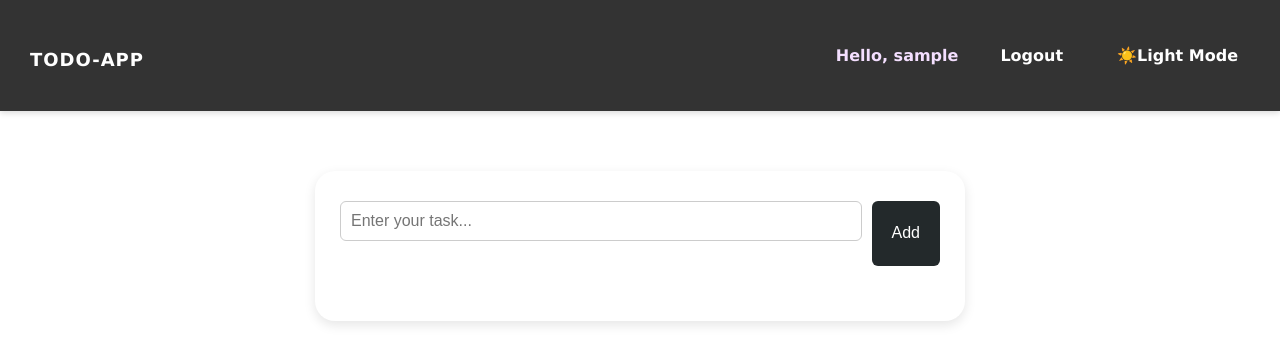
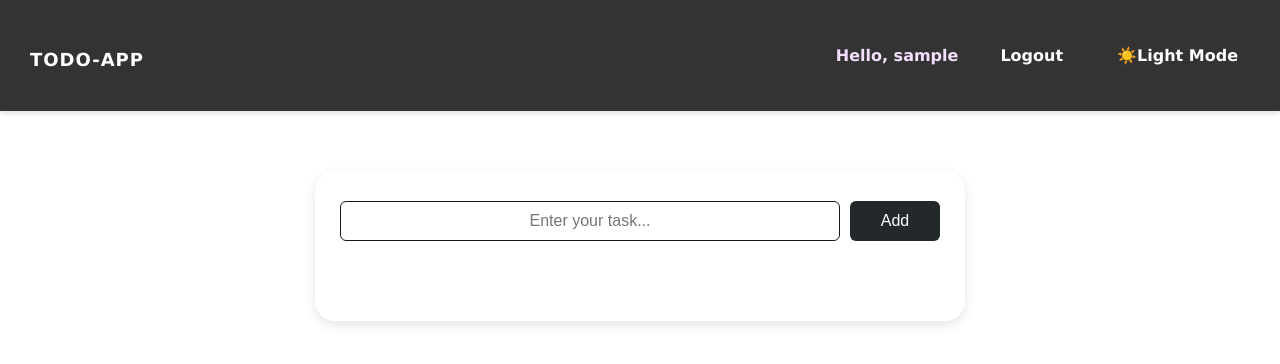
Before and after one commit to Kavya-N03/Todo-App, a Django app: page / in a window 1280 px wide. Shown: the top 364 px of the page. Run offline with Django 4.2, Linux system fonts and the light colour scheme; the visitor is signed in with stand-in values (Sample User, id 1); data that the repository does not hold is empty.

Commit message:
updated style.css file

```diff
--- a/todo/static/css/style.css
+++ b/todo/static/css/style.css
@@ -79,6 +79,11 @@ body {
 }
 
 /* Task Input Form */
+ input.task-input::placeholder{
+  text-align: center;
+  font-weight: 500;
+}
+
 .task-input {
   margin-bottom: 25px;
 }
@@ -95,17 +100,19 @@ body {
   font-size: 16px;
   padding: 10px;
   border-radius: 6px;
-  border: 1px solid #ccc;
+  border: 1px solid #161918;
   min-width: 200px;
 }
 
 .task-input input[type="text"]:focus {
   outline: none;
-  border-color: #383131;
-  box-shadow: 0 0 0 2px rgba(255, 111, 97, 0.5);
+  border-color: #484747;
+  box-shadow: 0 0 0 2px rgba(188, 181, 180, 0.5);
 }
 
 .task-input input[type="submit"] {
+  height: 40px;
+  width: 90px;
   padding: 10px 20px;
   font-size: 16px;
   background-color: #23292b;
@@ -114,6 +121,7 @@ body {
   border-radius: 6px;
   cursor: pointer;
   transition: background-color 0.3s ease;
+
 }
 
 .task-input input[type="submit"]:hover {
```
